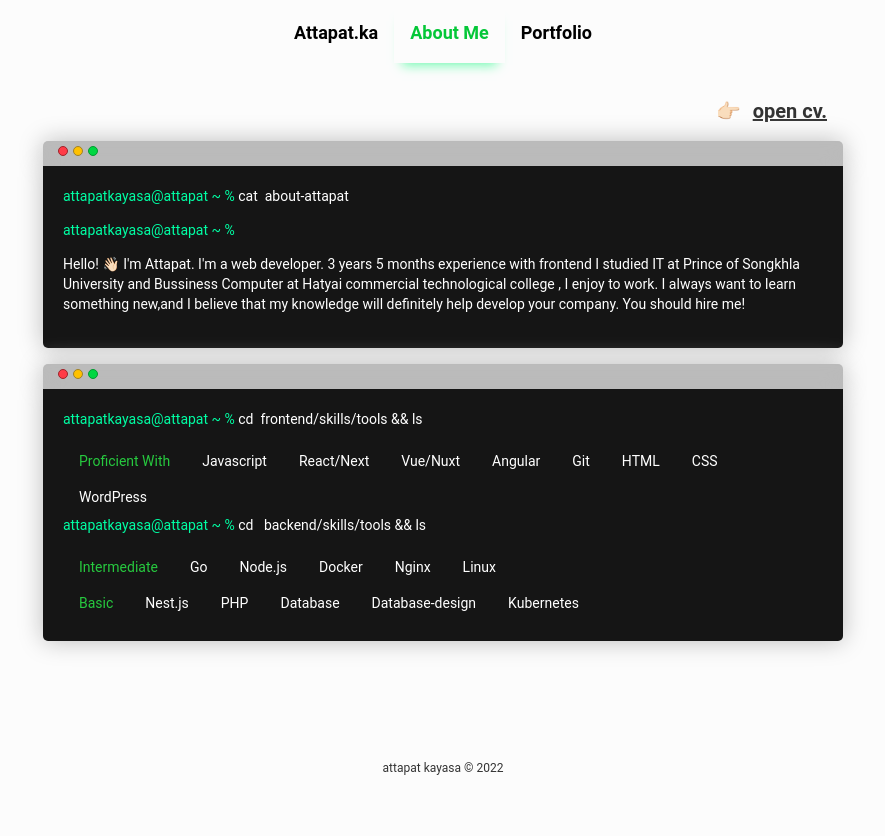
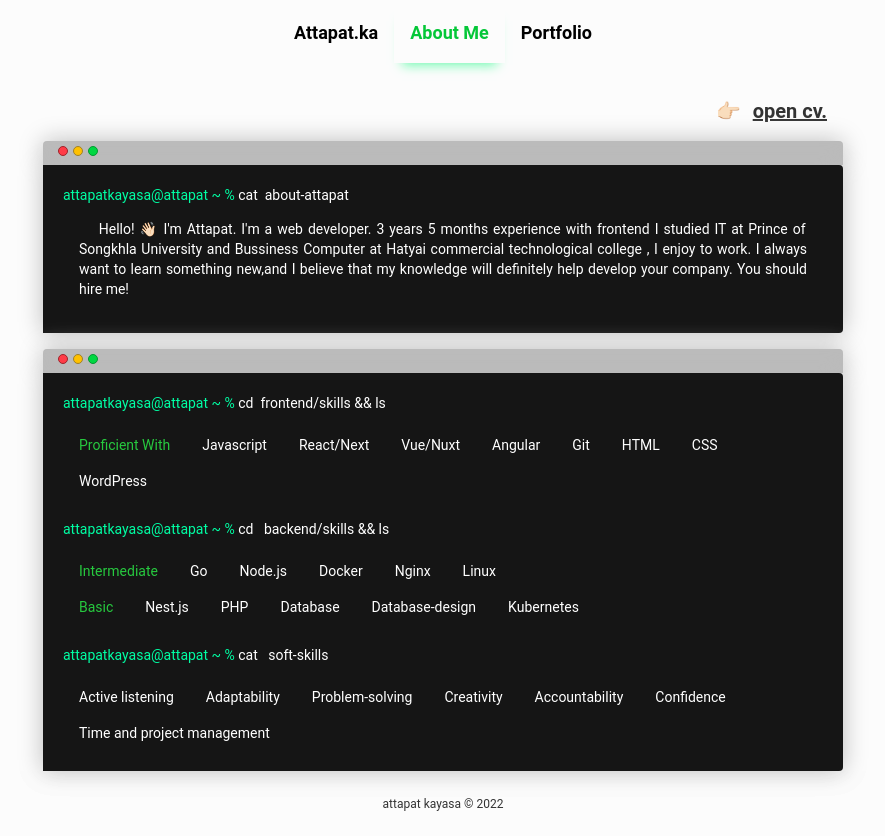
Before and after one commit to mickattapat/next-portfolio, a Next.js app: page /about in a window 1280 px wide. Shown: the whole page, without its empty margins (197-1082 px from the left). Before the commit the page ends 800 px from the top, so only its background shows below. Built offline with nearby package versions, Linux system fonts and the light colour scheme.

Commit message:
update (css file) terminal component to use tailwind css only

```diff
--- a/components/HireMeModal.tsx
+++ b/components/HireMeModal.tsx
@@ -26,7 +26,7 @@ function HireMeModal({ onClose, onRequest }:any) {
 					<div className="modal w-full max-w-md  xl:max-w-xl lg:max-w-xl md:max-w-xl bg-[#ffffff] dark:bg-primary-dark max-h-screen shadow-lg flex-row rounded-lg relative">
 						<div className="modal-header flex justify-between gap-10 p-5 border-b border-ternary-light dark:border-ternary-dark">
 							<h5 className=" text-primary-dark dark:text-primary-light text-xl">
-								Contact form.
+								CONTACT FORM
 							</h5>
 							<button
 								onClick={onClose}
--- a/components/terminal/terminal.module.css
+++ /dev/null
@@ -1,58 +0,0 @@
-.terminal {
-  margin-top: 16px;
-}
-
-.fakeButtons {
-  height: 10px;
-  width: 10px;
-  border-radius: 50%;
-  border: 1px solid #000;
-  position: relative;
-  left: 15px;
-  background-color: #ff3b47;
-  border-color: #9d252b;
-  display: inline-block;
-}
-
-.fakeMinimize {
-  left: 20px;
-  background-color: #ffc100;
-  border-color: #9d802c;
-}
-
-.fakeZoom {
-  left: 25px;
-  background-color: #00d742;
-  border-color: #049931;
-}
-
-.fakeMenu {
-  box-shadow: 0px 0px 25px 0px #bbb;
-  width: 100%;
-  box-sizing: border-box;
-  height: 25px;
-  background-color: #bbb;
-  border-top-right-radius: 5px;
-  border-top-left-radius: 5px;
-}
-
-.fakeScreen {
-  box-shadow: 0px 0px 25px 0px #bbb;
-  background-color: #151515;
-  color: #fff;
-  box-sizing: border-box;
-  width: 100%;
-  padding: 20px;
-  border-bottom-left-radius: 5px;
-  border-bottom-right-radius: 5px;
-}
-
-.terminal_detail_container {
-  padding: 0 16px;
-}
-
-@media (min-width: 767px) {
-  .terminal_detail_container {
-    padding: 0 0;
-  }
-}
--- a/components/terminal/terminal.tsx
+++ b/components/terminal/terminal.tsx
@@ -10,20 +10,22 @@ const Terminal = (props: Props) => {
   const { detail } = props
 
   return (
-    <div className={styles.terminal}>
-      <div className={styles.terminal_detail_container}>
-        <div className={styles.fakeMenu}>
+    <div className="mt-4">
+      <div className="px-4 py-0 md:p-0">
+        <div className="shadow-[0_0_25px_0_#bbb] w-full h-6 box-border bg-[#bbb] rounded-t">
           <div
-            className={classNames(styles.fakeButtons, styles.fakeClose)}
+            className="h-[10px] w-[10px] rounded-full border border-solid border-[#9d252b] relative left-[15px] bg-[#ff3b47] inline-block"
           ></div>
           <div
-            className={classNames(styles.fakeButtons, styles.fakeMinimize)}
+            className="h-[10px] w-[10px] rounded-full border border-solid border-[#9d802c] relative left-[20px] bg-[#ffc100] inline-block"
           ></div>
           <div
-            className={classNames(styles.fakeButtons, styles.fakeZoom)}
+            className="h-[10px] w-[10px] rounded-full border border-solid border-[#049931] relative left-[25px] bg-[#00d742] inline-block"
           ></div>
         </div>
-        <div className={styles.fakeScreen}>{detail}</div>
+        <div className="shadow-[0_0_25px_0_#bbb] bg-[#151515] text-white box-border w-full p-5 rounded-r">
+          {detail}
+        </div>
       </div>
     </div>
   )
--- a/view/About.tsx
+++ b/view/About.tsx
@@ -7,6 +7,7 @@ import React from "react"
 
 
 export default async function About({ bio = "", skills = [] }: AboutModel) {
+  const softSkills = ["Active listening" , "Adaptability", "Problem-solving", "Creativity", "Accountability", "Confidence", "Time and project management"]
   const abouMe = () => {
     return (
       <>
@@ -16,12 +17,7 @@ export default async function About({ bio = "", skills = [] }: AboutModel) {
           </span>
           &nbsp;cat &nbsp;about-attapat
         </p>
-        <p>
-          <span style={{ color: "rgb(0, 255, 164)" }}>
-            attapatkayasa@attapat ~ %
-          </span>
-        </p>
-        <p>{bio}</p>
+        <p className="text-justify px-4">&nbsp;&nbsp;&nbsp;&nbsp;{bio}</p>
       </>
     )
   }
@@ -33,7 +29,7 @@ export default async function About({ bio = "", skills = [] }: AboutModel) {
           <span style={{ color: "rgb(0, 255, 164)" }}>
             attapatkayasa@attapat ~ %
           </span>
-          &nbsp;cd &nbsp;frontend/skills/tools && ls
+          &nbsp;cd &nbsp;frontend/skills && ls
         </p>
         <ul>
           <li className="inline-block list-none py-2 px-4" style={{ color: "#27c93f" }}>Proficient With</li>
@@ -45,11 +41,12 @@ export default async function About({ bio = "", skills = [] }: AboutModel) {
             )
           })}
         </ul>
+        <br />
         <p>
           <span style={{ color: "rgb(0, 255, 164)" }}>
             attapatkayasa@attapat ~ %
           </span>
-          &nbsp;cd &nbsp; backend/skills/tools && ls
+          &nbsp;cd &nbsp; backend/skills && ls
         </p>
         <ul>
           <li className="inline-block list-none py-2 px-4" style={{ color: "#27c93f" }}>Intermediate</li>
@@ -64,6 +61,22 @@ export default async function About({ bio = "", skills = [] }: AboutModel) {
         <ul>
           <li className="inline-block list-none py-2 px-4" style={{ color: "#27c93f" }}>Basic</li>
           {skills.Intermediate_BE_Basic.map((skill: string, index: number) => {
+            return (
+              <li key={index} className="inline-block list-none py-2 px-4 duration-300 hover:-translate-y-1">
+                {skill}
+              </li>
+            )
+          })}
+        </ul>
+        <br />
+        <p>
+          <span style={{ color: "rgb(0, 255, 164)" }}>
+            attapatkayasa@attapat ~ %
+          </span>
+          &nbsp;cat &nbsp; soft-skills
+        </p>
+        <ul>
+          {softSkills.map((skill: string, index: number) => {
             return (
               <li key={index} className="inline-block list-none py-2 px-4 duration-300 hover:-translate-y-1">
                 {skill}
```
